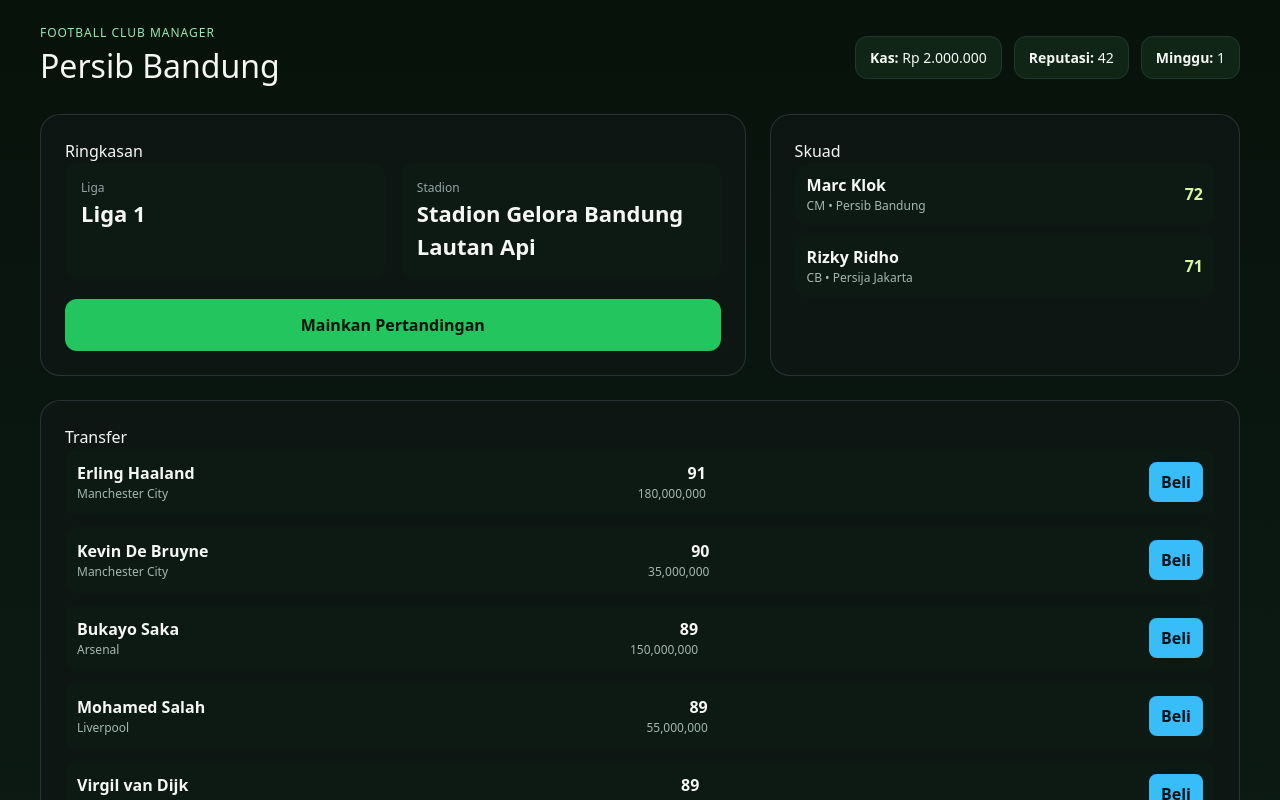
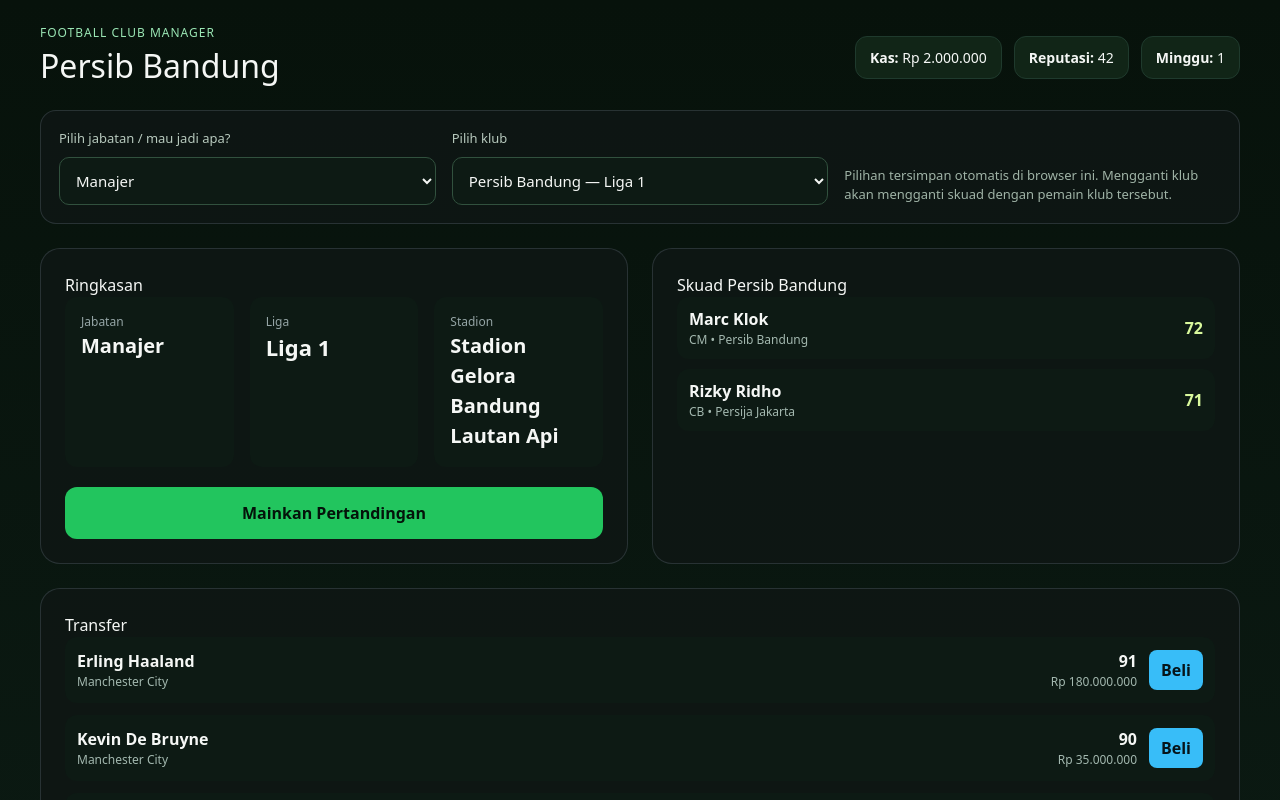
Before and after one commit to infinixhotsebelas11s/FootballClub, a React (Vite) app: page / in a window 1280 px wide. Shown: the top 800 px of the page. Built offline with nearby package versions, Linux system fonts and the light colour scheme.

Commit message:
Add manager role and club selection to the game

```diff
--- a/src/App.jsx
+++ b/src/App.jsx
@@ -1,8 +1,19 @@
-import React, { useMemo, useState } from 'react';
-import { clubs, players, dataStatus } from '../database.js';
+import React, { useEffect, useMemo, useState } from 'react';
+import { clubs, players } from '../database.js';
+
+const roles = [
+  'Asisten Pelatih',
+  'Manajer',
+  'Direktur Teknik',
+  'Direktur Olahraga',
+  'CEO',
+  'Presiden Klub',
+  'Pemilik Klub'
+];
 
 const initialSave = {
   club: 'Persib Bandung',
+  role: 'Manajer',
   cash: 2000000,
   rep: 42,
   season: 2024,
@@ -27,9 +38,28 @@ function formatMoney(value) {
   }).format(value || 0);
 }
 
+const controlStyle = {
+  width: '100%',
+  marginTop: 8,
+  background: '#0d1a14',
+  color: '#f5f7f5',
+  border: '1px solid #31513e',
+  borderRadius: 10,
+  padding: '12px',
+  fontSize: 15
+};
+
 export default function App() {
   const [game, setGame] = useState(readSave);
   const [toast, setToast] = useState('');
+
+  useEffect(() => {
+    try {
+      localStorage.setItem('footballclub-save', JSON.stringify(game));
+    } catch {
+      // The game remains playable if browser storage is unavailable.
+    }
+  }, [game]);
 
   const club = clubs.find((c) => c.name === game.club) || clubs[0];
   const team = useMemo(
@@ -49,7 +79,15 @@ export default function App() {
 
   function notify(message) {
     setToast(message);
-    setTimeout(() => setToast(''), 2200);
+    window.setTimeout(() => setToast(''), 2500);
+  }
+
+  function changeClub(name) {
+    const selectedClub = clubs.find((item) => item.name === name);
+    if (!selectedClub) return;
+    const newSquad = players.filter((player) => player.club === selectedClub.name).map((player) => player.id);
+    setGame((previous) => ({ ...previous, club: selectedClub.name, squad: newSquad }));
+    notify(`Klub dipilih: ${selectedClub.name}`);
   }
 
   function playMatch() {
@@ -57,38 +95,35 @@ export default function App() {
     const rival = rivals[Math.floor(Math.random() * rivals.length)] || club;
 
     const myRating = team.reduce((sum, player) => sum + (player.ovr || 70), 0) / Math.max(team.length, 1);
-    const rivalRating = players
-      .filter((p) => p.club === rival.name)
-      .reduce((sum, player) => sum + (player.ovr || 70), 0) / Math.max(players.filter((p) => p.club === rival.name).length, 1);
-
+    const rivalPlayers = players.filter((p) => p.club === rival.name);
+    const rivalRating = rivalPlayers.reduce((sum, player) => sum + (player.ovr || 70), 0) / Math.max(rivalPlayers.length, 1);
     const myGoals = Math.random() < Math.max(0.2, (myRating - rivalRating + 20) / 120) ? 1 + Math.floor(Math.random() * 3) : 0;
     const oppGoals = Math.random() < Math.max(0.2, (rivalRating - myRating + 20) / 120) ? 1 + Math.floor(Math.random() * 2) : 0;
 
-    setGame((prev) => ({
-      ...prev,
-      week: prev.week + 1,
-      cash: prev.cash + (myGoals > oppGoals ? 250000 : 50000),
-      rep: Math.min(100, prev.rep + (myGoals > oppGoals ? 5 : 1))
+    setGame((previous) => ({
+      ...previous,
+      week: previous.week + 1,
+      cash: previous.cash + (myGoals > oppGoals ? 250000 : 50000),
+      rep: Math.min(100, previous.rep + (myGoals > oppGoals ? 5 : 1))
     }));
-
-    notify(
-      `${club.name} ${myGoals}-${oppGoals} ${rival.name} (${myGoals > oppGoals ? 'Menang' : myGoals === oppGoals ? 'Seri' : 'Kalah'})`
-    );
+    notify(`${club.name} ${myGoals}-${oppGoals} ${rival.name} (${myGoals > oppGoals ? 'Menang' : myGoals === oppGoals ? 'Seri' : 'Kalah'})`);
   }
 
   function buyPlayer(player) {
     const price = player.marketValueEUR || 500000;
+    if (game.squad.includes(player.id)) {
+      notify('Pemain sudah berada di skuad.');
+      return;
+    }
     if (price > game.cash) {
       notify('Kas klub tidak cukup.');
       return;
     }
-
-    setGame((prev) => ({
-      ...prev,
-      cash: prev.cash - price,
-      squad: prev.squad.includes(player.id) ? prev.squad : [...prev.squad, player.id]
+    setGame((previous) => ({
+      ...previous,
+      cash: previous.cash - price,
+      squad: [...previous.squad, player.id]
     }));
-
     notify(`${player.name} berhasil ditambahkan ke skuad.`);
   }
 
@@ -101,167 +136,98 @@ export default function App() {
       padding: '24px'
     }}>
       <div style={{ maxWidth: '1200px', margin: '0 auto' }}>
-        <header style={{
-          display: 'flex',
-          justifyContent: 'space-between',
-          alignItems: 'center',
-          gap: '16px',
-          marginBottom: '24px',
-          flexWrap: 'wrap'
-        }}>
-          <div>
-            <div style={{ fontSize: 12, letterSpacing: '1px', textTransform: 'uppercase', color: '#9ae6b4' }}>
-              Football Club Manager
+        <header style={{ marginBottom: 24 }}>
+          <div style={{ display: 'flex', justifyContent: 'space-between', alignItems: 'center', gap: 16, flexWrap: 'wrap' }}>
+            <div>
+              <div style={{ fontSize: 12, letterSpacing: 1, textTransform: 'uppercase', color: '#9ae6b4' }}>
+                Football Club Manager
+              </div>
+              <h1 style={{ margin: 0, fontSize: '2rem' }}>{club.name}</h1>
             </div>
-            <h1 style={{ margin: 0, fontSize: '2rem' }}>{club.name}</h1>
+            <div style={{ display: 'flex', gap: 12, flexWrap: 'wrap', fontSize: 14 }}>
+              <div style={{ background: '#112517', padding: '10px 14px', borderRadius: 12, border: '1px solid #1f3a2d' }}><strong>Kas:</strong> {formatMoney(game.cash)}</div>
+              <div style={{ background: '#112517', padding: '10px 14px', borderRadius: 12, border: '1px solid #1f3a2d' }}><strong>Reputasi:</strong> {game.rep}</div>
+              <div style={{ background: '#112517', padding: '10px 14px', borderRadius: 12, border: '1px solid #1f3a2d' }}><strong>Minggu:</strong> {game.week}</div>
+            </div>
           </div>
 
-          <div style={{
-            display: 'flex',
-            gap: '12px',
-            flexWrap: 'wrap',
-            fontSize: '14px'
+          <section style={{
+            marginTop: 20,
+            display: 'grid',
+            gridTemplateColumns: 'repeat(auto-fit, minmax(220px, 1fr))',
+            gap: 16,
+            background: 'rgba(15, 23, 20, 0.9)',
+            border: '1px solid rgba(148, 163, 184, 0.2)',
+            borderRadius: 16,
+            padding: 18
           }}>
-            <div style={{ background: '#112517', padding: '10px 14px', borderRadius: 12, border: '1px solid #1f3a2d' }}>
-              <strong>Kas:</strong> {formatMoney(game.cash)}
+            <label style={{ fontSize: 13, color: '#b7c9bd' }}>
+              Pilih jabatan / mau jadi apa?
+              <select value={game.role} onChange={(event) => setGame((previous) => ({ ...previous, role: event.target.value }))} style={controlStyle}>
+                {roles.map((role) => <option key={role} value={role}>{role}</option>)}
+              </select>
+            </label>
+            <label style={{ fontSize: 13, color: '#b7c9bd' }}>
+              Pilih klub
+              <select value={club.name} onChange={(event) => changeClub(event.target.value)} style={controlStyle}>
+                {clubs.map((item) => <option key={item.id} value={item.name}>{item.name} — {item.league}</option>)}
+              </select>
+            </label>
+            <div style={{ alignSelf: 'end', color: '#9fb3a6', fontSize: 13, lineHeight: 1.5 }}>
+              Pilihan tersimpan otomatis di browser ini. Mengganti klub akan mengganti skuad dengan pemain klub tersebut.
             </div>
-            <div style={{ background: '#112517', padding: '10px 14px', borderRadius: 12, border: '1px solid #1f3a2d' }}>
-              <strong>Reputasi:</strong> {game.rep}
-            </div>
-            <div style={{ background: '#112517', padding: '10px 14px', borderRadius: 12, border: '1px solid #1f3a2d' }}>
-              <strong>Minggu:</strong> {game.week}
-            </div>
-          </div>
+          </section>
         </header>
 
-        <div style={{ display: 'grid', gridTemplateColumns: '1.5fr 1fr', gap: '24px' }}>
-          <section style={{
-            background: 'rgba(15, 23, 20, 0.9)',
-            border: '1px solid rgba(148, 163, 184, 0.2)',
-            borderRadius: '20px',
-            padding: '24px'
-          }}>
+        <div style={{ display: 'grid', gridTemplateColumns: 'repeat(auto-fit, minmax(min(100%, 300px), 1fr))', gap: 24 }}>
+          <section style={{ background: 'rgba(15, 23, 20, 0.9)', border: '1px solid rgba(148, 163, 184, 0.2)', borderRadius: 20, padding: 24 }}>
             <h2 style={{ marginTop: 0 }}>Ringkasan</h2>
-
-            <div style={{ display: 'grid', gridTemplateColumns: 'repeat(2, minmax(0, 1fr))', gap: '16px' }}>
-              <div style={{ background: '#0d1a14', borderRadius: 12, padding: '16px' }}>
+            <div style={{ display: 'grid', gridTemplateColumns: 'repeat(auto-fit, minmax(130px, 1fr))', gap: 16 }}>
+              <div style={{ background: '#0d1a14', borderRadius: 12, padding: 16 }}>
+                <div style={{ color: '#95a5a6', fontSize: 12 }}>Jabatan</div>
+                <div style={{ fontSize: 20, fontWeight: 700 }}>{game.role}</div>
+              </div>
+              <div style={{ background: '#0d1a14', borderRadius: 12, padding: 16 }}>
                 <div style={{ color: '#95a5a6', fontSize: 12 }}>Liga</div>
                 <div style={{ fontSize: 22, fontWeight: 700 }}>{club.league}</div>
               </div>
-              <div style={{ background: '#0d1a14', borderRadius: 12, padding: '16px' }}>
+              <div style={{ background: '#0d1a14', borderRadius: 12, padding: 16 }}>
                 <div style={{ color: '#95a5a6', fontSize: 12 }}>Stadion</div>
-                <div style={{ fontSize: 22, fontWeight: 700 }}>{club.stadium}</div>
+                <div style={{ fontSize: 20, fontWeight: 700, overflowWrap: 'anywhere' }}>{club.stadium}</div>
               </div>
             </div>
-
-            <button
-              onClick={playMatch}
-              style={{
-                marginTop: '20px',
-                width: '100%',
-                border: 'none',
-                borderRadius: '12px',
-                background: '#22c55e',
-                color: '#04130a',
-                fontWeight: 700,
-                fontSize: '16px',
-                padding: '14px',
-                cursor: 'pointer'
-              }}
-            >
+            <button onClick={playMatch} style={{ marginTop: 20, width: '100%', border: 'none', borderRadius: 12, background: '#22c55e', color: '#04130a', fontWeight: 700, fontSize: 16, padding: 14, cursor: 'pointer' }}>
               Mainkan Pertandingan
             </button>
           </section>
 
-          <section style={{
-            background: 'rgba(15, 23, 20, 0.9)',
-            border: '1px solid rgba(148, 163, 184, 0.2)',
-            borderRadius: '20px',
-            padding: '24px'
-          }}>
-            <h2 style={{ marginTop: 0 }}>Skuad</h2>
-            <div style={{ display: 'grid', gap: '10px' }}>
-              {team.map((player) => (
-                <div key={player.id} style={{
-                  display: 'flex',
-                  justifyContent: 'space-between',
-                  alignItems: 'center',
-                  background: '#0d1a14',
-                  borderRadius: 12,
-                  padding: '10px 12px'
-                }}>
-                  <div>
-                    <div style={{ fontWeight: 700 }}>{player.name}</div>
-                    <div style={{ color: '#a3b8af', fontSize: 12 }}>{player.position} • {player.club}</div>
-                  </div>
-                  <div style={{ fontWeight: 700, color: '#d9f99d' }}>{player.ovr}</div>
-                </div>
-              ))}
-            </div>
+          <section style={{ background: 'rgba(15, 23, 20, 0.9)', border: '1px solid rgba(148, 163, 184, 0.2)', borderRadius: 20, padding: 24 }}>
+            <h2 style={{ marginTop: 0 }}>Skuad {club.name}</h2>
+            {team.length ? <div style={{ display: 'grid', gap: 10 }}>
+              {team.map((player) => <div key={player.id} style={{ display: 'flex', justifyContent: 'space-between', alignItems: 'center', gap: 12, background: '#0d1a14', borderRadius: 12, padding: '10px 12px' }}>
+                <div><div style={{ fontWeight: 700 }}>{player.name}</div><div style={{ color: '#a3b8af', fontSize: 12 }}>{player.position} • {player.club}</div></div>
+                <div style={{ fontWeight: 700, color: '#d9f99d' }}>{player.ovr}</div>
+              </div>)}
+            </div> : <p style={{ color: '#a3b8af' }}>Belum ada profil pemain untuk klub ini di dataset.</p>}
           </section>
         </div>
 
-        <section style={{
-          marginTop: '24px',
-          background: 'rgba(15, 23, 20, 0.9)',
-          border: '1px solid rgba(148, 163, 184, 0.2)',
-          borderRadius: '20px',
-          padding: '24px'
-        }}>
+        <section style={{ marginTop: 24, background: 'rgba(15, 23, 20, 0.9)', border: '1px solid rgba(148, 163, 184, 0.2)', borderRadius: 20, padding: 24 }}>
           <h2 style={{ marginTop: 0 }}>Transfer</h2>
-          <div style={{ display: 'grid', gap: '12px' }}>
-            {transferList.map((player) => (
-              <div key={player.id} style={{
-                display: 'flex',
-                justifyContent: 'space-between',
-                alignItems: 'center',
-                background: '#0d1a14',
-                borderRadius: '12px',
-                padding: '12px'
-              }}>
-                <div>
-                  <div style={{ fontWeight: 700 }}>{player.name}</div>
-                  <div style={{ color: '#a3b8af', fontSize: 12 }}>{player.club}</div>
-                </div>
-                <div style={{ textAlign: 'right' }}>
-                  <div style={{ fontWeight: 700 }}>{player.ovr}</div>
-                  <div style={{ color: '#a3b8af', fontSize: 12 }}>{player.marketValueEUR ? player.marketValueEUR.toLocaleString() : '0'}</div>
-                </div>
-                <button
-                  onClick={() => buyPlayer(player)}
-                  style={{
-                    border: 'none',
-                    borderRadius: 8,
-                    background: '#38bdf8',
-                    color: '#06141a',
-                    fontWeight: 700,
-                    padding: '8px 12px',
-                    cursor: 'pointer'
-                  }}
-                >
-                  Beli
-                </button>
-              </div>
-            ))}
+          <div style={{ display: 'grid', gap: 12 }}>
+            {transferList.map((player) => <div key={player.id} style={{ display: 'grid', gridTemplateColumns: 'minmax(0, 1fr) auto auto', alignItems: 'center', gap: 12, background: '#0d1a14', borderRadius: 12, padding: 12 }}>
+              <div><div style={{ fontWeight: 700 }}>{player.name}</div><div style={{ color: '#a3b8af', fontSize: 12 }}>{player.club}</div></div>
+              <div style={{ textAlign: 'right' }}><div style={{ fontWeight: 700 }}>{player.ovr}</div><div style={{ color: '#a3b8af', fontSize: 12 }}>{formatMoney(player.marketValueEUR || 0)}</div></div>
+              <button onClick={() => buyPlayer(player)} style={{ border: 0, borderRadius: 8, background: '#38bdf8', color: '#06141a', fontWeight: 700, padding: '8px 12px', cursor: 'pointer' }}>Beli</button>
+            </div>)}
           </div>
         </section>
 
-        <div style={{
-          position: 'fixed',
-          bottom: '20px',
-          right: '20px',
-          background: '#0f172a',
-          border: '1px solid rgba(148, 163, 184, 0.3)',
-          color: '#fff',
-          borderRadius: 12,
-          padding: '10px 14px',
-          opacity: toast ? 1 : 0,
-          transition: 'opacity 0.2s ease',
-          pointerEvents: toast ? 'auto' : 'none'
-        }}>
+        <footer style={{ marginTop: 16, color: '#82958a', fontSize: 12 }}>Data pemain: {players.length} profil • Perubahan permainan tersimpan otomatis di perangkat ini.</footer>
+        <div role="status" aria-live="polite" style={{ position: 'fixed', bottom: 20, right: 20, maxWidth: 'calc(100vw - 40px)', background: '#0f172a', border: '1px solid rgba(148, 163, 184, 0.3)', color: '#fff', borderRadius: 12, padding: '10px 14px', opacity: toast ? 1 : 0, transition: 'opacity 0.2s ease', pointerEvents: toast ? 'auto' : 'none' }}>
           {toast}
         </div>
       </div>
     </div>
   );
-           }
+}
```
